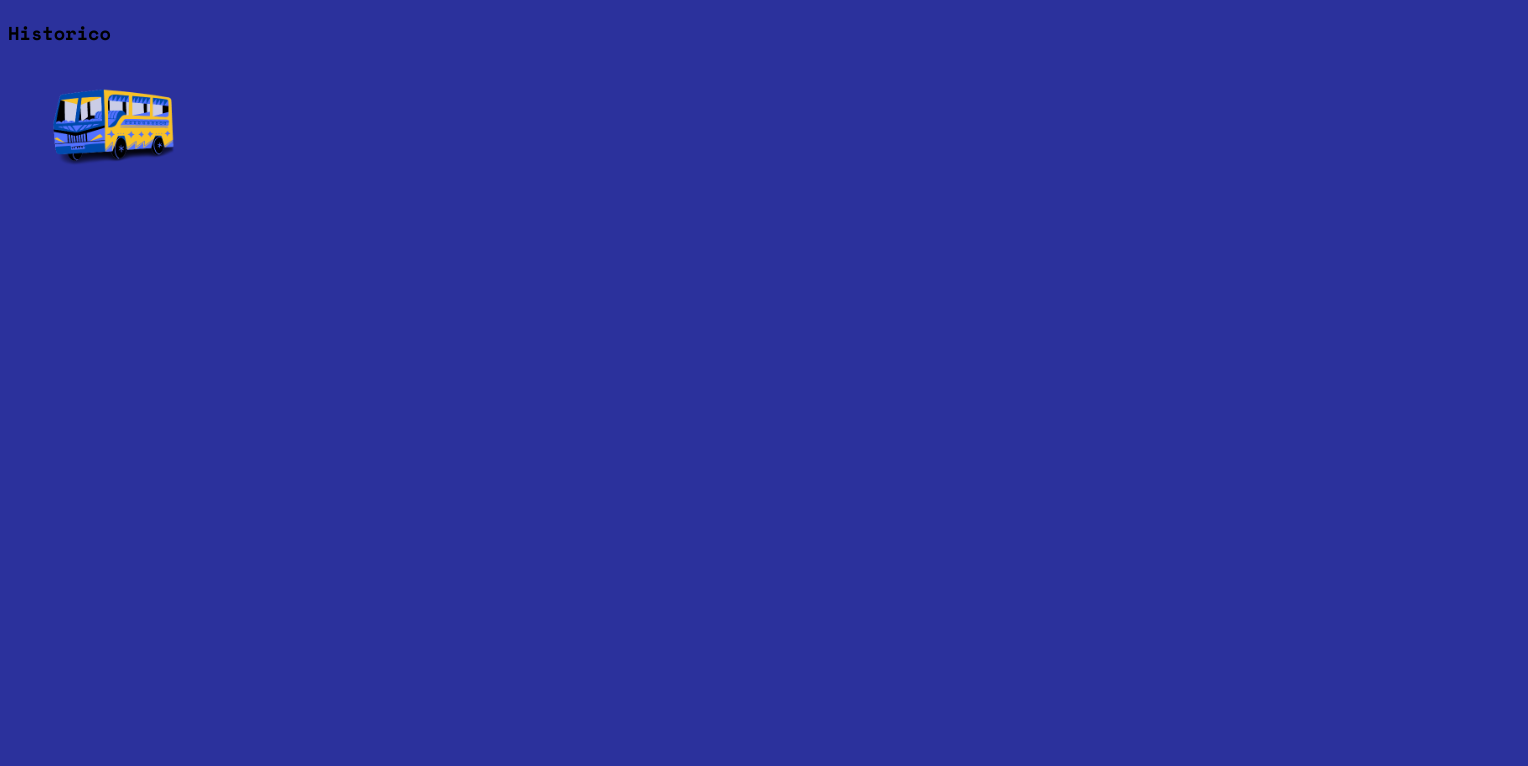
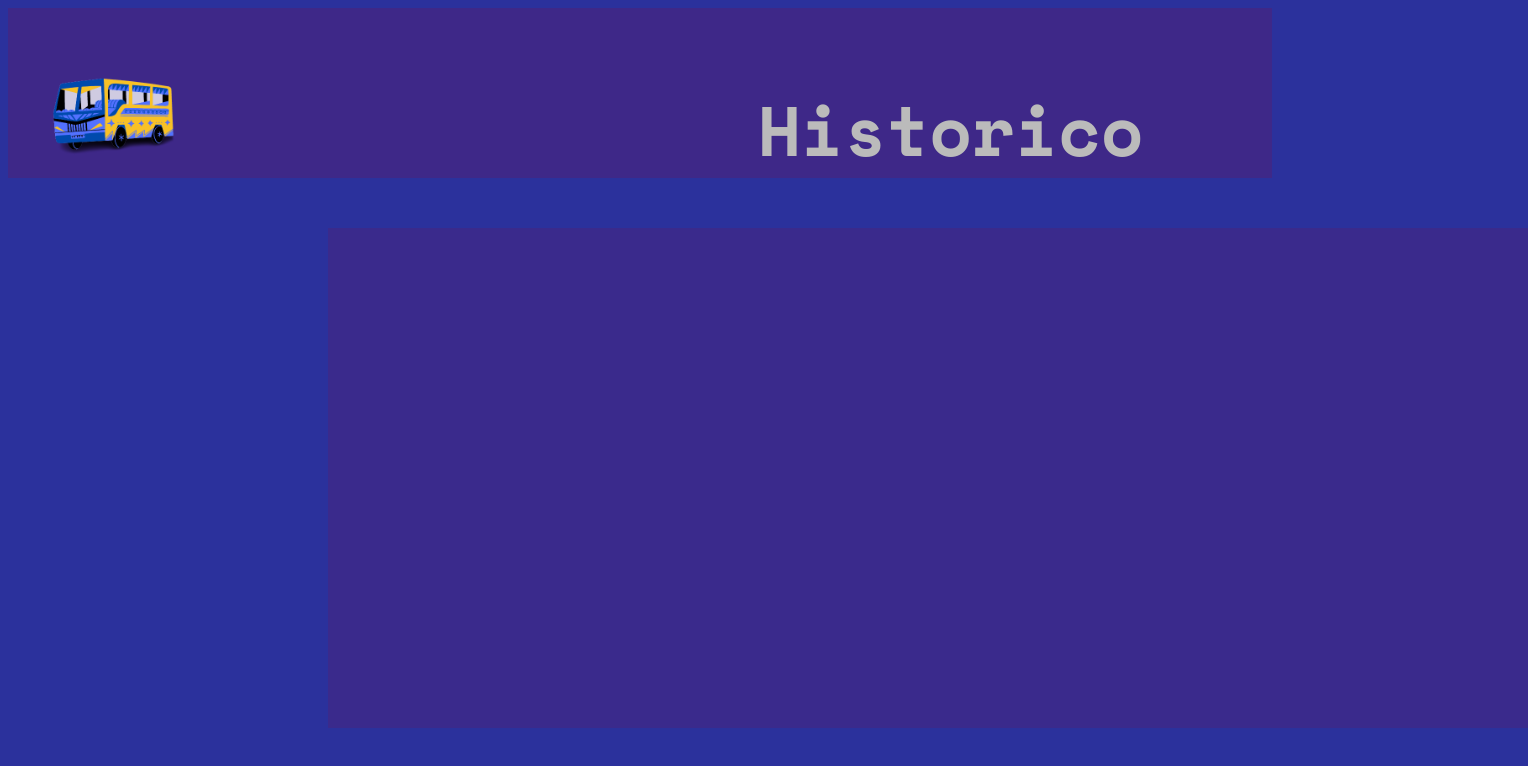
Before and after one commit to jvrocha91/One-in-Bus-, a website: page Historico.html in a window 1280 px wide. Shown: the whole page, 1528 px wide, since content can reach past the window. Drawn offline with nearby package versions, Linux system fonts and the light colour scheme.

Commit message:
Update style.css

```diff
--- a/style.css
+++ b/style.css
@@ -434,6 +434,7 @@ display: block;
 }
 
 .botao_recarga{
+
  width: 200px;
  height: 40px;
  border-radius: 10px;
@@ -442,6 +443,7 @@ display: block;
 }
 
 .selecao{
+
  width: 150px;
  height: 50px;
  margin-top: 10px;
@@ -450,34 +452,37 @@ display: block;
 
 }
 
-* Recarga-------------------------------------*/
 
-.Header_Historico{
+
+/* Historico-------------------------------------*/
+
+.Historico_Header{
 
 background-color: #3e2888;
 display:flex ;
-padding-left: 700px;
+padding-left: 750px;
 padding-bottom: 20px;
 height: 150px;
 
+
 }
 
-.Header_Historico h3{
+.Historico_Header h3{
 
 font-size: 70px;
 color: rgb(187, 187, 187);
 text-align: center;
 position: absolute;
-    left:750px;
+
 
 }
 
+.Exibicao_Bilhete{
 
-.Historico_exibicao{
-
-    background-color: rgb(112, 90, 169);
+background-color: #3e2888c6;
 width: 1200px;
 height: 500px;
 margin-top: 50px;
 margin-left: 320px;
+
 }
```
Lines whose indentation alone changed are shown as unchanged.
